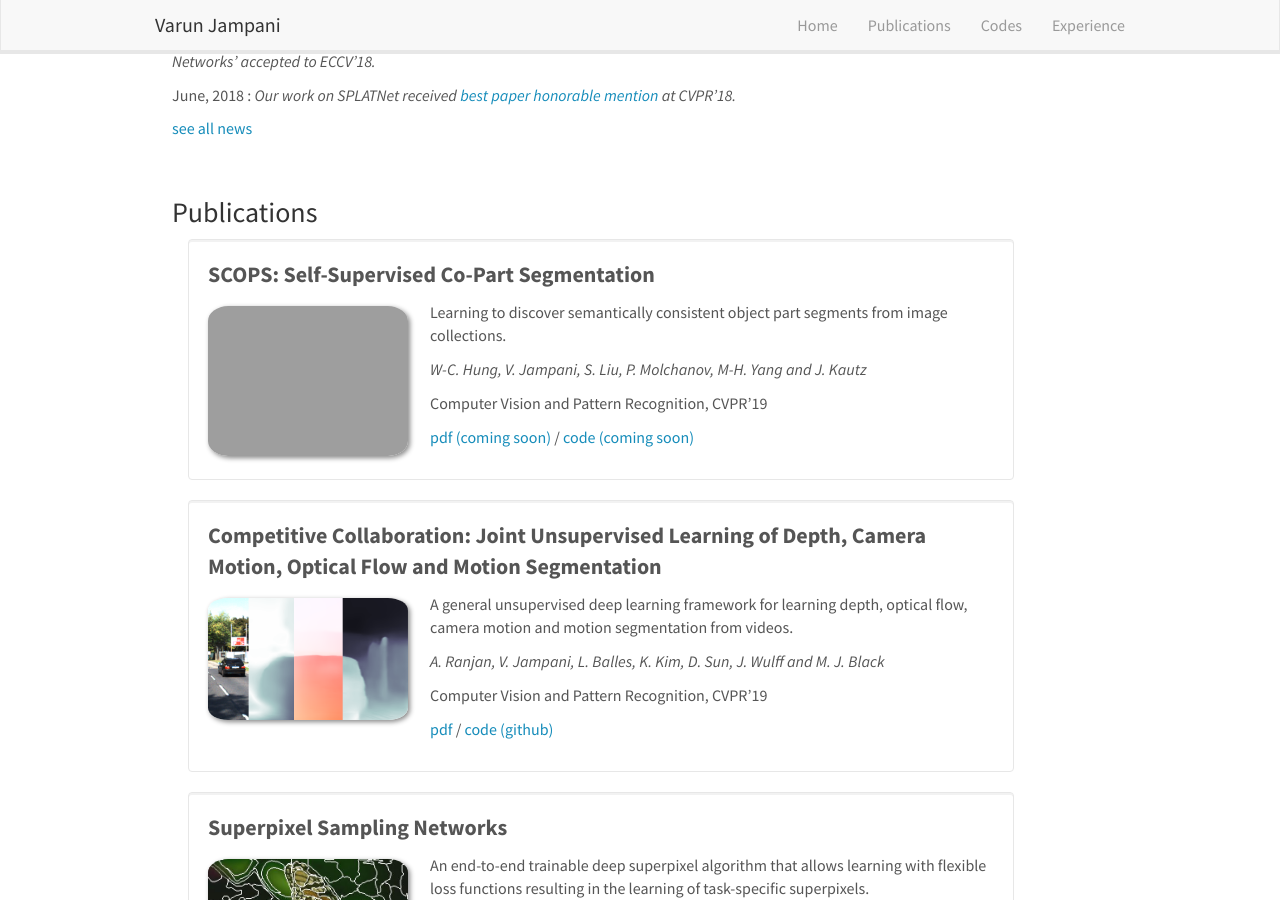
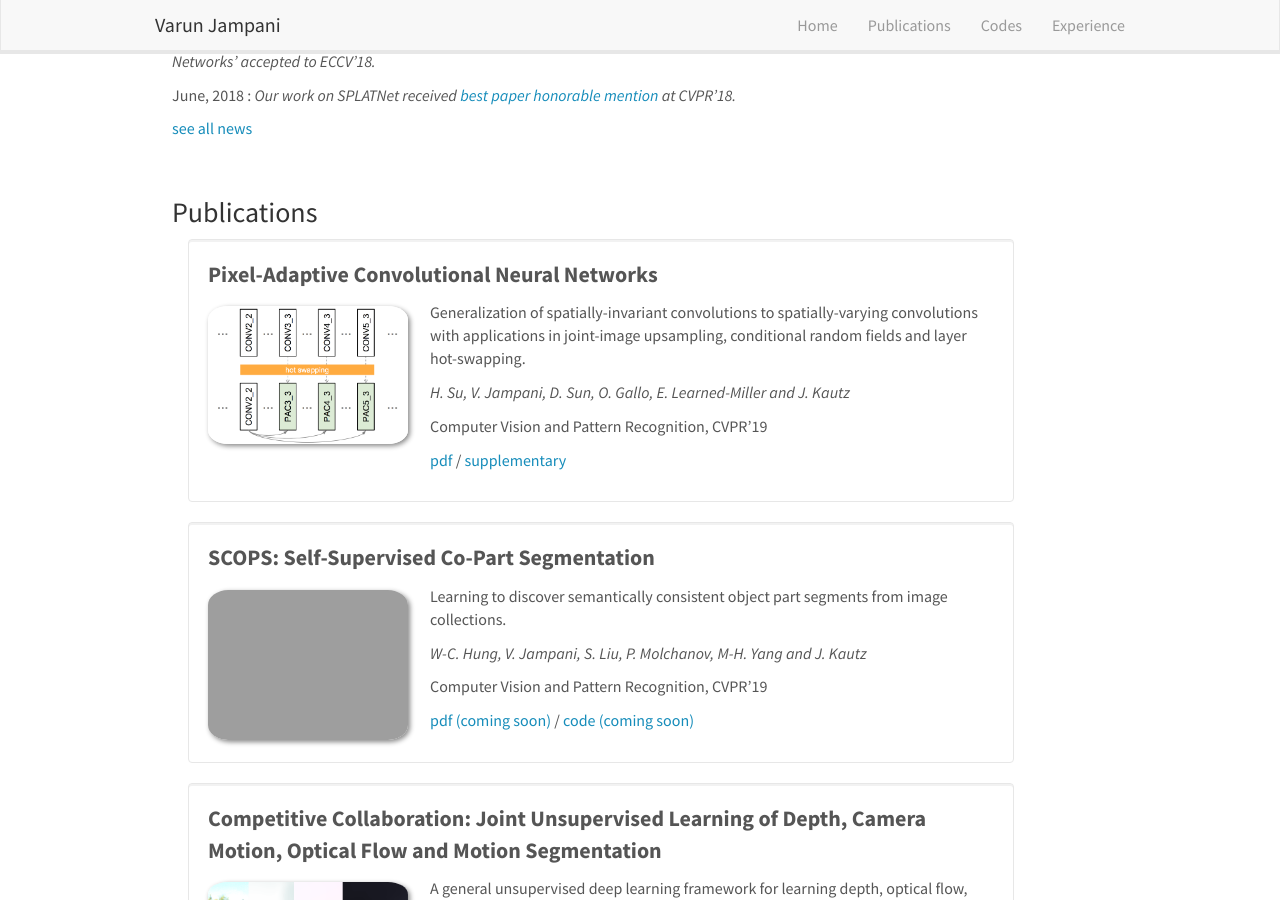
Before and after one commit to varunjampani/varunjampani.github.io, a Jekyll site: the page built from _pages/home.md, in a window 1280 px wide and 900 px high, scrolled down 629 px. Built offline with Jekyll 4.4.1, drawn with Linux system fonts in a browser that asks for light colours; nearby versions of some CDN libraries.

Commit message:
cvpr pubs

```diff
--- a/_data/publist.yml
+++ b/_data/publist.yml
@@ -1,3 +1,20 @@
+- title: Pixel-Adaptive Convolutional Neural Networks
+  image: pacnet_2019_teaser.png
+  description: Generalization of spatially-invariant convolutions to spatially-varying convolutions with applications in joint-image upsampling, conditional random fields and layer hot-swapping.
+  authors: H. Su, V. Jampani, D. Sun, O. Gallo, E. Learned-Miller and J. Kautz
+  venue: Computer Vision and Pattern Recognition, CVPR'19
+  number_link: 2
+  link1:
+    url: https://varunjampani.github.io/papers/su19_PACNET.pdf
+    display: pdf
+  link2:
+    url: https://varunjampani.github.io/papers/su19_PACNET_supp.pdf
+    display: supplementary
+  link3:
+    url:
+    display: code (coming soon)
+
+
 - title: SCOPS&#58; Self-Supervised Co-Part Segmentation
   image: scops_2019_teaser.png
   description: Learning to discover semantically consistent object part segments from image collections.
```
Also changed, not shown: images/pubpic/pacnet_2019_teaser.png, 2 other files.
